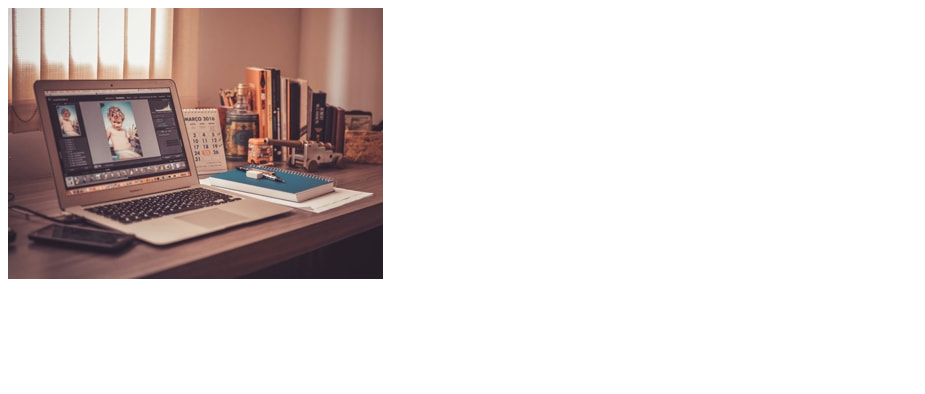
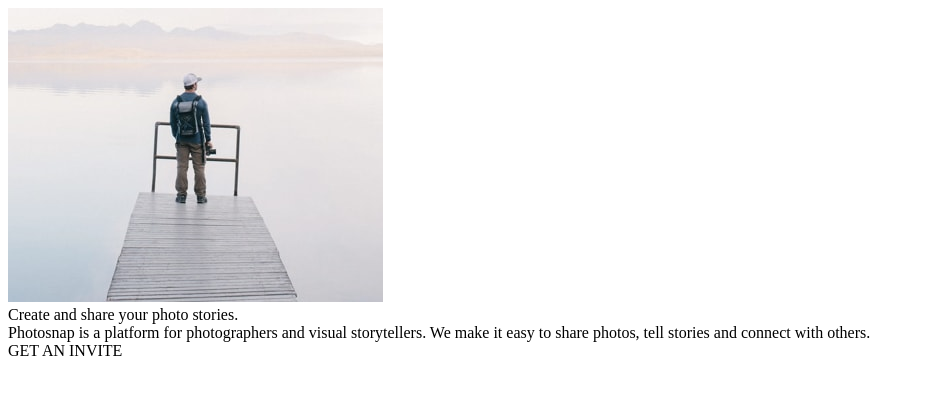
Before and after one commit to beqa200/photosnap-multi-page-website-005, a React (Create React App) app: page / in a window 1280 px wide. Shown: the top 394 px of the page, without its empty margins (0-925 px from the left). Built offline with nearby package versions, Linux system fonts and the light colour scheme.

Commit message:
add title,text

```diff
--- a/src/App.js
+++ b/src/App.js
@@ -18,6 +18,9 @@ function App() {
       id: 2,
       path: './assets/home/mobile/create-and-share.jpg',
       alt: 'createImg',
+      title: 'Create and share your photo stories. ',
+      text: 'Photosnap is a platform for photographers and visual storytellers. We make it easy to share photos, tell stories and connect with others.',
+      invite: 'GET AN INVITE',
     },
     {
       id: 3,
@@ -41,6 +44,14 @@ function App() {
     },
 
   ];
+  //  const texts =[
+  //   {
+  //     title: '',
+  //     text: '',
+  //     invite: '',
+  //   },
+
+  //  ]
 
   return (
     <>
--- a/src/components/PhotoStory.js
+++ b/src/components/PhotoStory.js
@@ -1,24 +1,15 @@
 import React from "react";
 
+export default function PhotoStory(props) {
+  return (
+    <div className="container" >
+      <div className="ImgWrapper">
+        <img src={props.images[1].path} alt={props.images[1].alt} />
+      </div>
 
-
-export default function PhotoStory(props) {
-
-  return (
-    <div className="container">
-       <div>
-       <div>
-      <img src={props.images[0].path} alt={props.images[0].alt} />
-    </div>
-      {/* {props.images.map((image) => (
-        <img key={image.id} src={image.path} alt={image.alt} />
-      ))} */}
-    </div>
-
-
-
-      <div></div>
-      <div></div>
+      <div>{props.images[1].title}</div>
+      <div>{props.images[1].text}</div>
+      <div>{props.images[1].invite}</div>
     </div>
   );
 }
```
